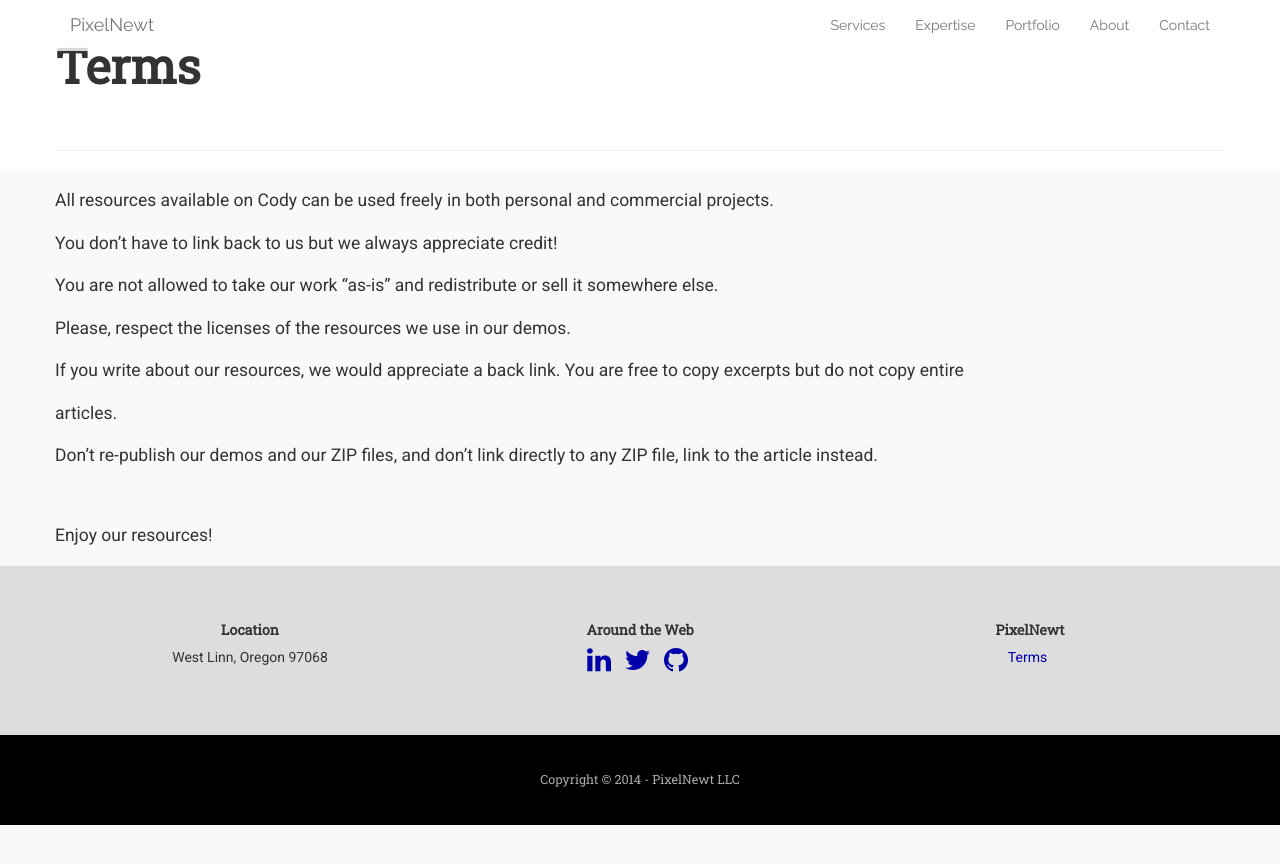
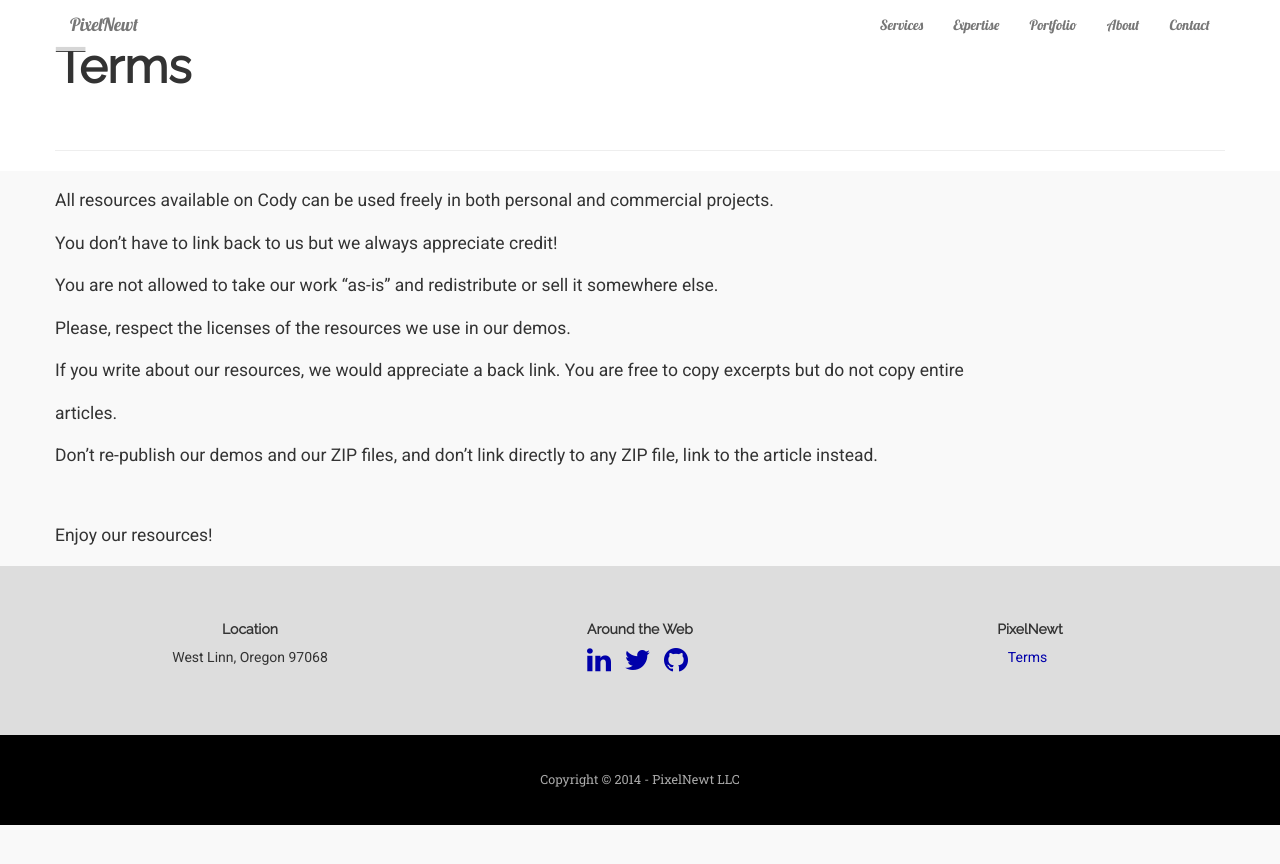
Before and after one commit to PixelNewt/pixelnewt.github.io, a Jekyll site: the page built from index.html, in a window 1280 px wide. Shown: the top 864 px of the page. Built offline with Jekyll 4.4.1, drawn with Linux system fonts in a browser that asks for light colours.

Commit message:
Removed font: Raleway for Lobster.  Updates to CSS.

```diff
--- a/_includes/head.html
+++ b/_includes/head.html
@@ -23,7 +23,7 @@
     <meta name="viewport" content="width=device-width">
 
     <link rel="icon" type="image/ico" href="/assets/ico/favicon.png" />
-    <link href='http://fonts.googleapis.com/css?family=Roboto+Slab|Roboto|Raleway|Inconsolata' rel='stylesheet' type='text/css'>
+    <link href='http://fonts.googleapis.com/css?family=Roboto+Slab|Roboto|Lobster|Raleway|Inconsolata' rel='stylesheet' type='text/css'>
 
     <link rel="stylesheet" href="/assets/css/bootstrap.min.css">
     <link rel="stylesheet" href="/assets/css/custom.css">
--- a/assets/css/custom.css
+++ b/assets/css/custom.css
@@ -20,10 +20,11 @@
 body {
   background-color: #f9f9f9;
   font-family: 'Roboto', Helvetica, arial, sans-serif;
-  /*padding-top: 30px;*/
 }
 
 h1, h2, h3, h4, h5, h6 {
+  font-weight: 800;
+  font-family: 'Raleway', Helvetica, arial, sans-serif;
   font-size: 100%;
 }
 
@@ -53,11 +54,6 @@
   margin-bottom: 20px;
 }
 
-h1, h2, h3, h4, h5, h6 {
-  font-weight: 800;
-  font-family: 'Roboto Slab', serif;
-}
-
 .jumbotron {
 
 }
@@ -71,7 +67,7 @@
 }
 
 .navbar {
-  font-family: 'Raleway', Helvetica, arial, sans-serif;
+  font-family: 'Lobster', Helvetica, arial, sans-serif;
 }
 
 .navbar-default {
@@ -125,6 +121,10 @@
   color: #00a;
 }
 
+.palette-inherit-white {
+  color: #fff;
+}
+
 
 /*****************************************************************************/
 /* banners
@@ -143,6 +143,19 @@
   -moz-background-size: cover;
   -o-background-size: cover;
   background-size: cover;
+}
+
+#hero-banner h1 {
+  color: #f1c232;
+  font-size: 72px;
+}
+
+#hero-banner h2 {
+  font-size: 72px;
+}
+
+#hero-banner p.lead {
+  font-size: 48px;
 }
 
 #map-banner {
@@ -187,7 +200,6 @@
 }
 
 section h1 {
-  font-family: 'Roboto Slab', serif;
   font-size: 48px;
 }
 
```
